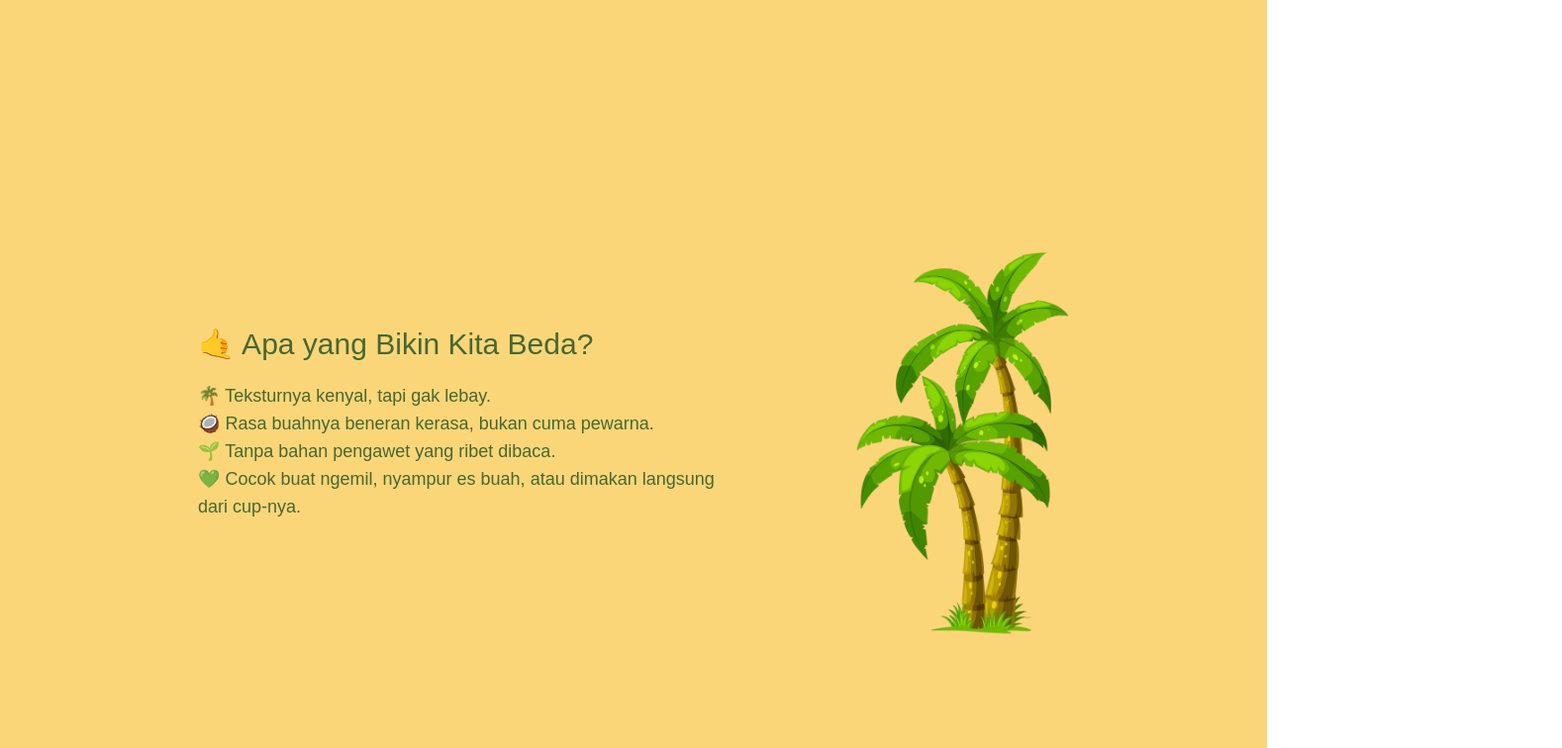
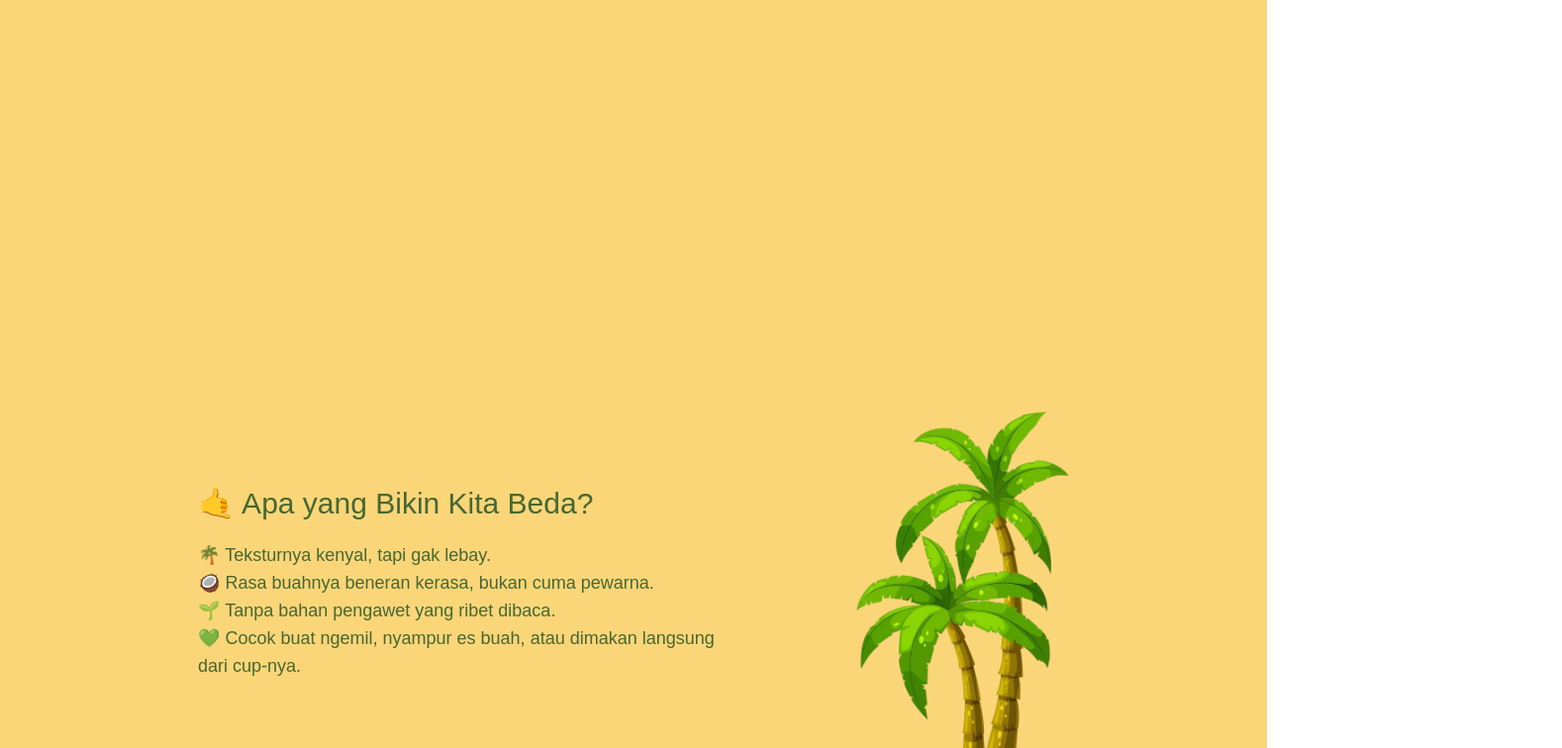
Before and after one commit to setiyawt04/Naco-React-Web, a React (Vite) app: page / in a window 1280 px wide. Shown: the part 1440-2196 px from the top of the page at 99% size, 1578 px wide, since content can reach past the window. Built offline with nearby package versions, Linux system fonts and the light colour scheme; a web font is replaced by a local one.

Commit message:
formatter

```diff
--- a/src/content/About.jsx
+++ b/src/content/About.jsx
@@ -41,12 +41,12 @@ function About() {
   return (
     <div id="TentangKami" className="relative overflow-hidden" >
       <Parallax speed={-15} className="w-full">
-        <div className="bg-[#fbd678] h-[80vh] sm:h-[100vh] md:h-[80vh] lg:h-[220vh]">
+        <div className="bg-[#fbd678] h-[190vh] sm:h-[250vh] md:h-[270vh] lg:h-[280vh]">
 
 
           {/* TENTANG KAMI */}
 
-          <div className='pt-[10vh] md:pt-[20vh] lg:pt-[50vh] md:flex md:justify-center md:items-center md:pr-20 md:pl-40 md:w-full mx-auto'>
+          <div className='pt-[10vh] md:pt-[90vh] lg:pt-[50vh] md:flex md:justify-center md:items-center md:pr-20 md:pl-40 md:w-full mx-auto'>
             <motion.div
               style={{ x: x1, opacity }}
               transition={{ duration: 0.5 }}
@@ -69,7 +69,7 @@ function About() {
           {/* APA YANG BEDA */}
 
 
-          <div className='pt-[5vh] md:pt-[10vh] lg:pt-[10vh] md:flex md:justify-center md:items-center md:pr-20 md:pl-40 md:w-full mx-auto'>
+          <div className='pt-[5vh] md:pt-[30vh] lg:pt-[30vh] md:flex md:justify-center md:items-center md:pr-20 md:pl-40 md:w-full mx-auto'>
             <motion.div
               ref={fadeIn}
               initial={{ opacity: 0, x: -100 }}
```
